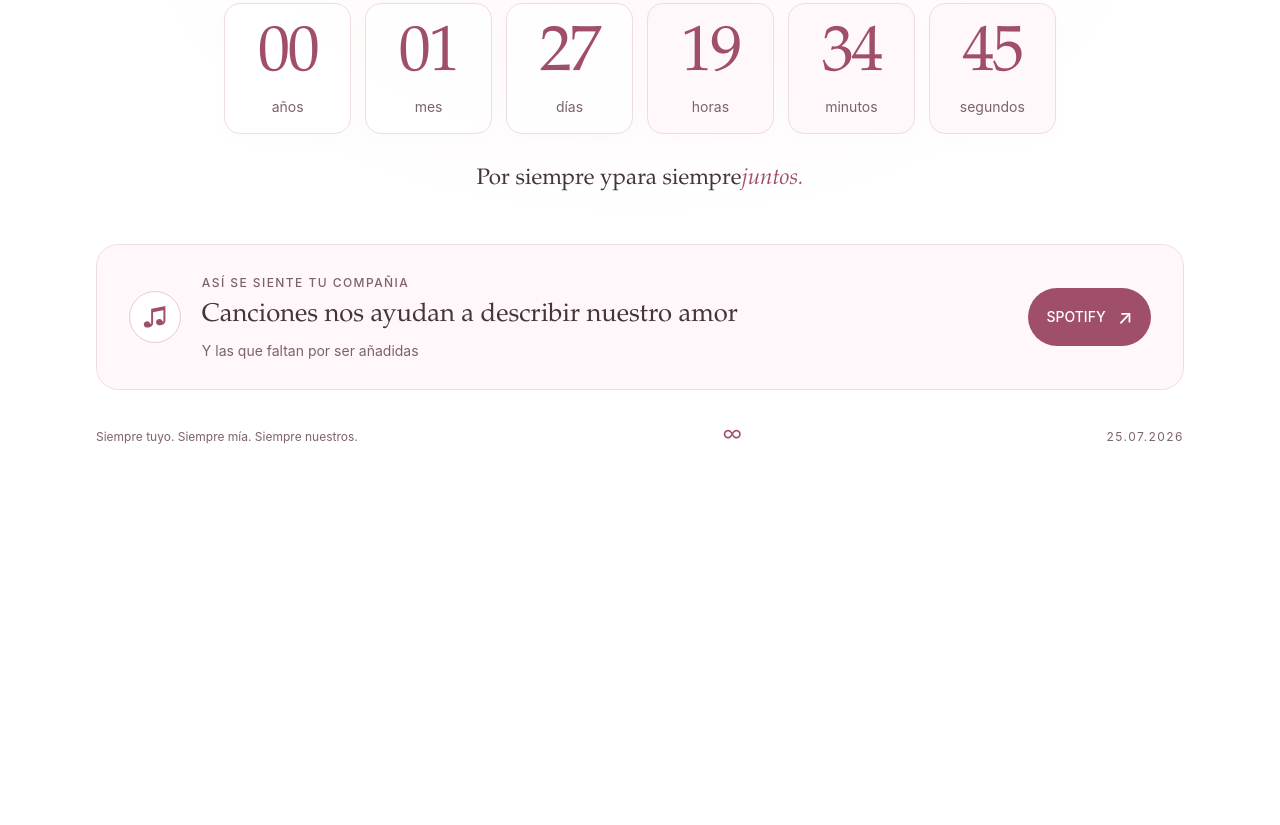
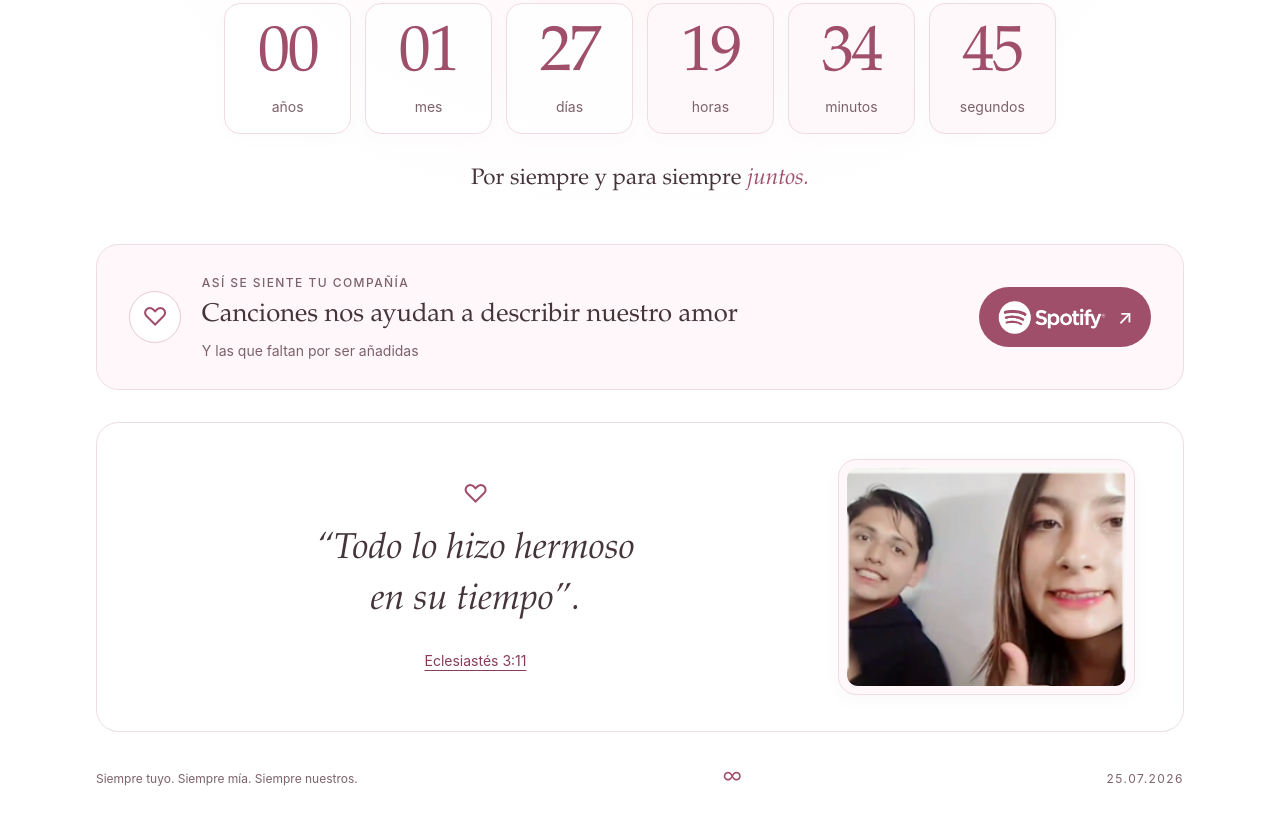
Before and after one commit to larachrst/Lara-Puerta, a plain HTML site: page index.html in a window 1280 px wide. Shown: the part 391-1216 px from the top of the page. Before the commit the page ends 874 px from the top, so only its background shows below. Drawn offline with Linux system fonts and the light colour scheme.

Commit message:
Personalizar música, añadir recuerdo con Eclesiastés 3:11 y corregir espacios

```diff
--- a/index.html
+++ b/index.html
@@ -20,7 +20,7 @@
     <main id="nuestro-tiempo">
       <section class="hero" aria-labelledby="title">
         <p class="eyebrow">EL COMIENZO DE NUESTRO CAMINO</p>
-        <h1 id="title">Nuestro tiempo<br><em>juntos.</em></h1>
+        <h1 id="title">Nuestro tiempo <br><em>juntos.</em></h1>
         <p class="start-date"><time id="start-date" datetime="2026-07-25T14:40:00-06:00">25 de julio de 2026 · 14:40</time></p>
         <div class="ornament" aria-hidden="true"><span></span>♡<span></span></div>
         <!-- El lector de pantalla puede leer el contador sin anuncios cada segundo. -->
@@ -34,18 +34,30 @@
         </div>
         <p id="counter-status" class="status" role="status" hidden></p>
         <noscript><p class="status">Activa JavaScript para ver nuestro tiempo juntos.</p></noscript>
-        <p class="love-note">Por siempre y<br>para siempre<em>juntos.</em></p>
+        <p class="love-note">Por siempre y <br>para siempre <em>juntos.</em></p>
       </section>
       <section class="music" aria-labelledby="music-title">
-        <div class="music-icon" aria-hidden="true">♫</div>
+        <div class="music-icon" aria-hidden="true">♡</div>
         <div class="music-copy">
-          <p class="eyebrow">ASÍ SE SIENTE TU COMPAÑIA</p>
+          <p class="eyebrow">ASÍ SE SIENTE TU COMPAÑÍA</p>
           <h2 id="music-title">Canciones nos ayudan a describir nuestro amor</h2>
           <p>Y las que faltan por ser añadidas</p>
         </div>
         <a id="playlist-link" class="playlist-button" href="https://open.spotify.com/playlist/5QHjeTMbXn9gg1KQ9jpVIE?si=MbZfCyoORVeagJxXU8hp9w&amp;utm_source=copy-link&amp;pi=D6EYwWaESGC-x&amp;pt=a8857941120dca815d912df38e5d5713" target="_blank" rel="noopener noreferrer">
-          SPOTIFY <span aria-hidden="true">↗</span><span class="sr-only"> (se abre en una pestaña nueva)</span>
+          <img class="spotify-logo" src="./assets/spotify.png" width="738" height="222" alt="Escuchar nuestra playlist en Spotify"> <span aria-hidden="true">↗</span><span class="sr-only"> (se abre en una pestaña nueva)</span>
         </a>
+      </section>
+      <section class="memory" aria-labelledby="verse">
+        <div class="memory-copy">
+          <span class="memory-heart" aria-hidden="true">♡</span>
+          <blockquote cite="https://www.bible.com/es/bible/149/ECC.3.11">
+            <p id="verse">“Todo lo hizo hermoso<br> en su tiempo”.</p>
+          </blockquote>
+          <a class="verse-reference" href="https://www.bible.com/es/bible/149/ECC.3.11" target="_blank" rel="noopener noreferrer">Eclesiastés 3:11<span class="sr-only"> (se abre en una pestaña nueva)</span></a>
+        </div>
+        <figure class="memory-photo">
+          <img src="./assets/nuestro-recuerdo.png" width="297" height="232" alt="Yare y Cris juntos, sonriendo a la cámara." loading="lazy" decoding="async">
+        </figure>
       </section>
     </main>
     <footer><span>Siempre tuyo. Siempre mía. Siempre nuestros.</span><span class="infinity" aria-hidden="true">∞</span><time data-short-date datetime="2026-07-25">25.07.2026</time></footer>
--- a/style.css
+++ b/style.css
@@ -82,3 +82,23 @@ a:focus-visible { outline: 3px solid var(--rose-dark); outline-offset: 5px; }
 @media (prefers-reduced-motion: reduce) {
   *, *::before, *::after { animation: none !important; transition: none !important; scroll-behavior: auto !important; }
 }
+
+/* Se conserva el PNG original: invertir y mezclar elimina visualmente el fondo
+   blanco y deja el logotipo blanco, como el texto del botón (incluso al pasar el cursor). */
+.spotify-logo { display: block; width: 6.75rem; max-width: 100%; height: auto; min-width: 0; filter: invert(1); mix-blend-mode: screen; }
+.playlist-button { isolation: isolate; }
+.music-copy { min-width: 0; }
+
+/* El recuerdo comparte la paleta y las tipografías de la página.
+   El tamaño está limitado para no ampliar innecesariamente la foto original. */
+.memory { display: grid; grid-template-columns: minmax(0, 1fr); align-items: center; gap: 1.75rem; margin-top: 2rem; padding: 2rem 1.2rem; border: 1px solid var(--line); border-radius: 1.4rem; background: var(--white); }
+.memory-copy { min-width: 0; text-align: center; }
+.memory-heart { display: block; color: var(--rose); font-size: 1.6rem; margin-bottom: .65rem; }
+.memory blockquote { margin: 0 0 1rem; }
+.memory blockquote p { margin: 0; color: var(--ink); font: italic 400 clamp(1.6rem, 3vw, 2.25rem)/1.4 var(--serif); }
+.verse-reference { display: inline-block; color: var(--rose-dark); font-size: .875rem; text-underline-offset: .25em; padding-block: .5rem; }
+.memory-photo { width: min(100%, 297px); min-width: 0; margin: 0; justify-self: center; padding: .5rem; background: var(--blush); border: 1px solid var(--line); border-radius: 1.15rem; box-shadow: 0 5px 20px #63263f08; }
+.memory-photo img { display: block; width: 100%; height: auto; border-radius: .7rem; }
+@media (min-width: 48rem) {
+  .memory { grid-template-columns: minmax(0, 1fr) minmax(0, 297px); padding: 2.25rem 3rem; gap: 2rem; }
+}
```
Also changed, not shown: assets/nuestro-recuerdo.png (added), assets/spotify.png (added), 1 other file.
